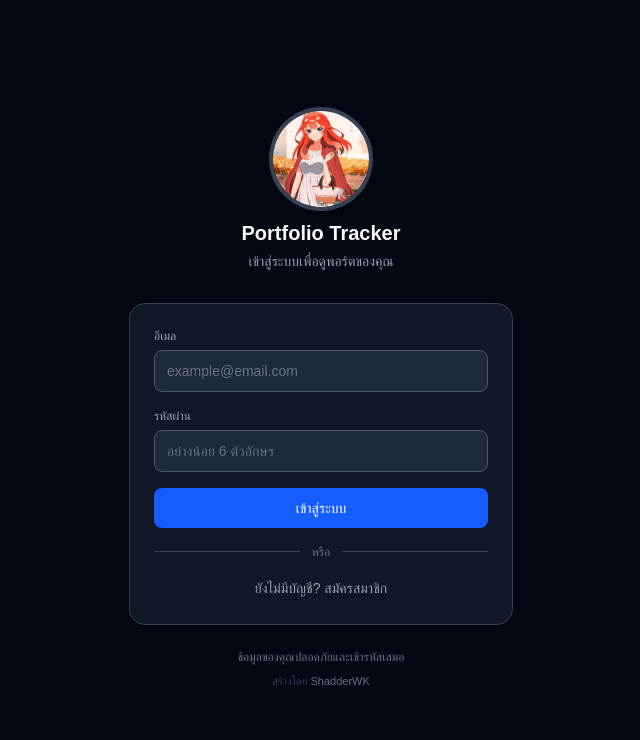
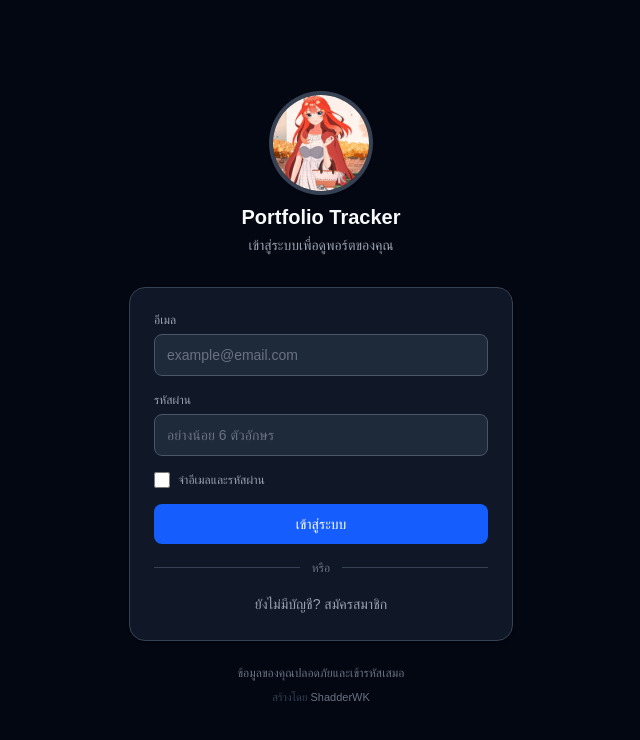
Before and after one commit to ShadderWK/investment-tracker, a Next.js app: page /login in a window 1280 px wide. Shown: the top 740 px of the page, without its empty margins (319-959 px from the left). Built offline with nearby package versions, Linux system fonts and the light colour scheme; no server answers.

Commit message:
Add remember email/password checkbox to login page
Co-Authored-By: Claude Sonnet 4.6 <noreply@anthropic.com>

```diff
--- a/app/login/page.tsx
+++ b/app/login/page.tsx
@@ -1,6 +1,6 @@
 "use client";
 
-import { useState } from "react";
+import { useState, useEffect } from "react";
 import { useRouter } from "next/navigation";
 import { supabase } from "@/lib/supabase";
 import { logActivity } from "@/lib/log";
@@ -13,7 +13,17 @@ export default function LoginPage() {
   const [name, setName] = useState("");
   const [error, setError] = useState("");
   const [success, setSuccess] = useState("");
+  const [rememberMe, setRememberMe] = useState(false);
   const [loading, setLoading] = useState(false);
+
+  useEffect(() => {
+    const savedRemember = localStorage.getItem("remember_me") === "true";
+    if (savedRemember) {
+      setEmail(localStorage.getItem("saved_email") ?? "");
+      setPassword(localStorage.getItem("saved_password") ?? "");
+      setRememberMe(true);
+    }
+  }, []);
 
   async function handleSubmit(e: React.FormEvent) {
     e.preventDefault();
@@ -52,6 +62,15 @@ export default function LoginPage() {
       } else {
         await logActivity("login");
         localStorage.setItem("login_time", Date.now().toString());
+        if (rememberMe) {
+          localStorage.setItem("saved_email", email);
+          localStorage.setItem("saved_password", password);
+          localStorage.setItem("remember_me", "true");
+        } else {
+          localStorage.removeItem("saved_email");
+          localStorage.removeItem("saved_password");
+          localStorage.removeItem("remember_me");
+        }
         router.push("/");
         router.refresh();
       }
@@ -115,6 +134,18 @@ export default function LoginPage() {
               />
             </div>
 
+            {!isRegister && (
+              <label className="flex items-center gap-2 cursor-pointer select-none">
+                <input
+                  type="checkbox"
+                  checked={rememberMe}
+                  onChange={(e) => setRememberMe(e.target.checked)}
+                  className="w-4 h-4 rounded border-gray-600 bg-gray-800 accent-blue-500"
+                />
+                <span className="text-xs text-gray-400">จำอีเมลและรหัสผ่าน</span>
+              </label>
+            )}
+
             {error && (
               <p className="text-xs text-red-400 bg-red-950 border border-red-900 rounded-lg px-3 py-2">
                 {error}
```
